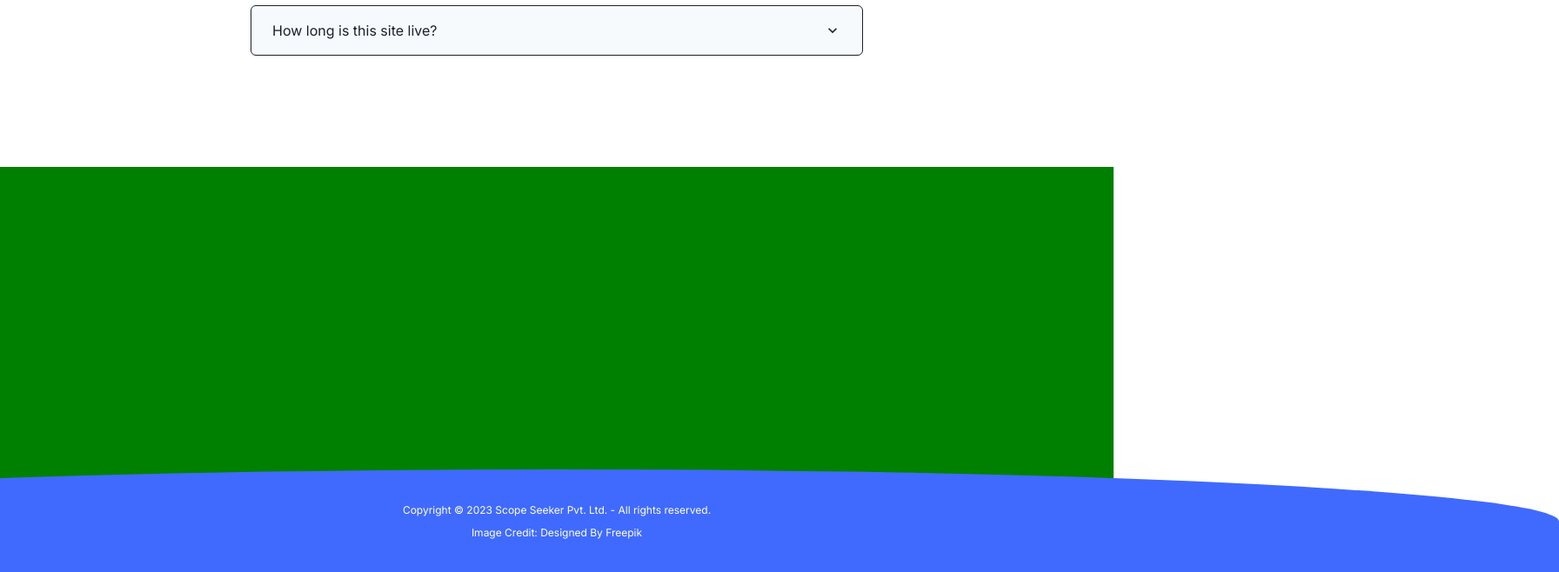
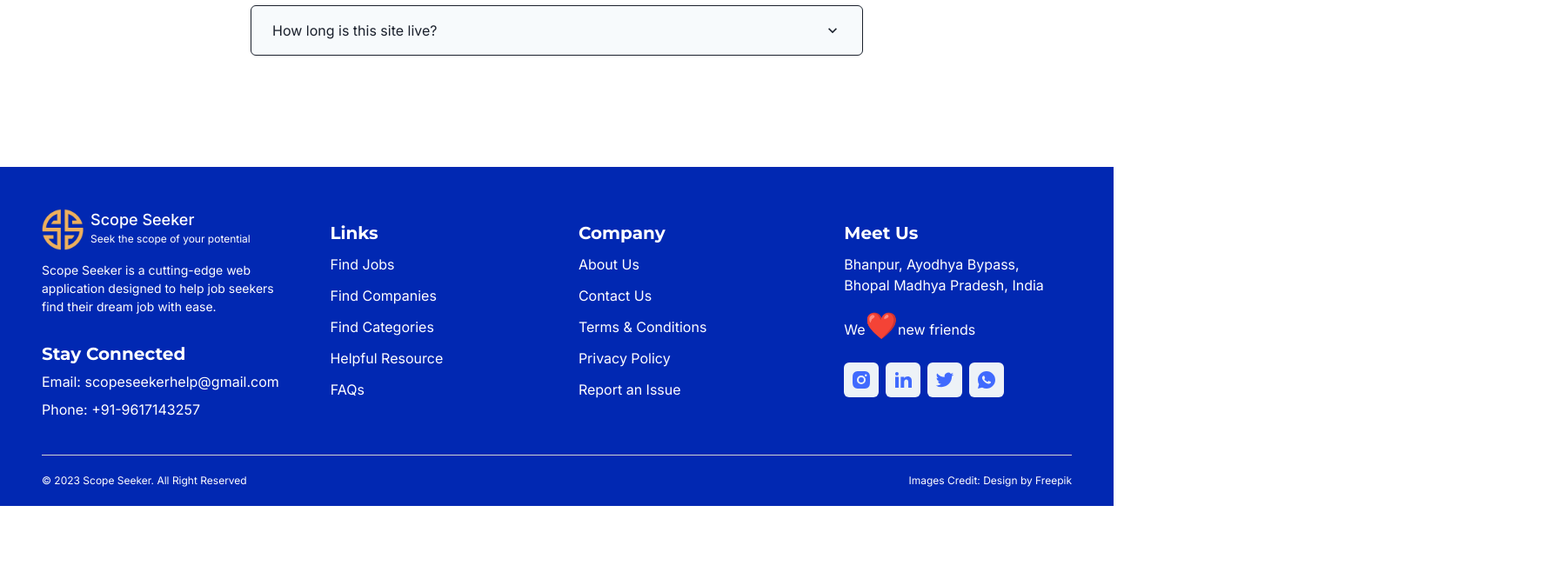
Before and after one commit to scopeseeker/scopeseeker-frontend, a Next.js app: page / in a window 1280 px wide. Shown: the part 2080-2738 px from the top of the page at 87% size, 1792 px wide, since content can reach past the window. After the commit the page ends 2662 px from the top, so only its background shows below. Built offline with nearby package versions, Linux system fonts and the light colour scheme.

Commit message:
style: fotter design completed

```diff
--- a/component/button/MyButton.tsx
+++ b/component/button/MyButton.tsx
@@ -8,6 +8,7 @@ interface MyButtonProps {
   color: string;
   bg: string;
   size: string;
+  variant: string;
 }
 
 const MyButton: React.FC<MyButtonProps> = ({
@@ -16,6 +17,7 @@ const MyButton: React.FC<MyButtonProps> = ({
   fontSize = 'xs',
   color = 'white',
   bg = 'brand.100',
+  variant = 'solid',
   size = 'sm',
 }: MyButtonProps) => {
   return (
@@ -23,6 +25,7 @@ const MyButton: React.FC<MyButtonProps> = ({
       size={size}
       color={color}
       bg={bg}
+      variant = {variant}
       fontWeight={'medium'}
       fontSize={fontSize}
       _hover={{ backgroundColor: 'brand.200' }}
--- a/component/footer/index.tsx
+++ b/component/footer/index.tsx
@@ -1,45 +1,197 @@
 import {
-  Box,
+  Button,
   Center,
-  Divider,
   Flex,
-  Grid,
-  GridItem,
   Heading,
   HStack,
-  ListItem,
+  IconButton,
   Text,
-  UnorderedList,
   VStack,
 } from '@chakra-ui/react';
 import Image from 'next/image';
+import Link from 'next/link';
 import Icon from '../icon/Icon';
 
 const Footer = () => {
   return (
-    <VStack w={'full'} bg={'green'}>
-      <HStack w={'full'} h={'xs'}>
-        {/* Fotter Content Will Show Here */}
-      </HStack>
-      <Box maxW={'100vw'} mt={'10'} bg={'green'} position={'relative'} p={'10'}>
-        <VStack
-        justifyContent={'center'}
-          w={'180vw'}
-          bg={'brand.100'}
-          h={'120px'}
-          position={'absolute'}
-          left={'50%'}
-          transform={'translate(-50%, -50%)'}
-          borderTopRadius={'150%'}
+    <VStack
+      bg={'brand.300'}
+      w={'full'}
+      px={{ base: 5, xl: 12 }}
+      pt={12}
+      gap={10}
+      justifyContent={'space-between'}
+      color={'white'}
+    >
+      <Flex
+        w={'full'}
+        gap={{ base: 5, md: '2', xl: 10 }}
+        flexDirection={{ base: 'column', md: 'row' }}
+      >
+        {/* Section1: Company */}
+        <Flex
+          flexDir={'column'}
+          gap={3}
+          w={{ base: '100%', md: 'calc(100%/4)' }}
         >
-            <Text as={'span'} fontSize={'xs'} color={'white'}>Copyright © 2023 Scope Seeker Pvt. Ltd. - All rights reserved.</Text>
-            <Text as={'span'} fontSize={'xs'} color={'white'}>Image Credit: Designed By Freepik</Text>
+          <HStack cursor={'pointer'}>
+            <Center w={12} h={12}>
+              <Image
+                src={require('../../public/scopeseeker-logo.png')}
+                alt={'ss-log'}
+              />
+            </Center>
 
-        </VStack>
-      </Box>
+            <Flex direction={'column'} gap={1}>
+              <Text
+                as={'span'}
+                lineHeight={'1'}
+                fontSize={'lg'}
+                fontWeight={'medium'}
+              >
+                Scope Seeker
+              </Text>
+              <Text as={'span'} fontSize={'xs'}>
+                Seek the scope of your potential
+              </Text>
+            </Flex>
+          </HStack>
+
+          <Text as={'span'} fontSize={'sm'}>
+            Scope Seeker is a cutting-edge web application designed to help job
+            seekers find their dream job with ease.
+          </Text>
+          <Flex direction={'column'} mt={5} gap={2}>
+            <FooterHeading title={'Stay Connected'} />
+            <Text>Email: scopeseekerhelp@gmail.com</Text>
+            <Text>Phone: +91-9617143257</Text>
+          </Flex>
+        </Flex>
+        <Flex
+          w={{ base: '100%', md: 'calc(100%/2)' }}
+          flexDirection={{ base: 'column', sm: 'row' }}
+          alignItems={{ base: 'flex-start' }}
+          gap={5}
+        >
+          {/* Links Section */}
+          <Flex flexDir={'column'} gap={3} w={'50%'} p={{ base: 0, md: 4 }}>
+            <FooterHeading title={'Links'} />
+            <FooterLink link={'#'} title={'Find Jobs'} />
+            <FooterLink link={'#'} title={'Find Companies'} />
+            <FooterLink link={'#'} title={'Find Categories'} />
+            <FooterLink link={'#'} title={'Helpful Resource'} />
+            <FooterLink link={'#'} title={'FAQs'} />
+          </Flex>
+
+          {/* Company Section */}
+          <Flex flexDir={'column'} gap={3} w={'50%'} p={{ base: 0, md: 4 }}>
+            <FooterHeading title={'Company'} />
+            <FooterLink link={'#'} title={'About Us'} />
+            <FooterLink link={'#'} title={'Contact Us'} />
+            <FooterLink link={'#'} title={'Terms & Conditions'} />
+            <FooterLink link={'#'} title={'Privacy Policy'} />
+            <FooterLink link={'#'} title={'Report an Issue'} />
+          </Flex>
+        </Flex>
+
+        {/* Meet Us section */}
+        <Flex
+          flexDir={'column'}
+          gap={3}
+          w={{ base: '100%', md: 'calc(100%/4)' }}
+          p={{ base: 0, md: 4 }}
+        >
+          <FooterHeading title={'Meet Us'} />
+          <Text as={'span'}>
+            Bhanpur, Ayodhya Bypass, Bhopal Madhya Pradesh, India
+          </Text>
+          <Text as={'span'}>
+            We
+            <Text as={'span'} fontSize={'3xl'}>
+              ❤️
+            </Text>
+            new friends
+          </Text>
+          <HStack py={2}>
+            <IconButton
+              p={2}
+              aria-label="social-meida"
+              color={'brand.100'}
+              icon={<Icon name={'instagram'} />}
+            />
+            <IconButton
+              p={2}
+              aria-label="social-meida"
+              color={'brand.100'}
+              icon={<Icon name={'linkedin'} />}
+            />
+            <IconButton
+              p={2}
+              aria-label="social-meida"
+              color={'brand.100'}
+              icon={<Icon name={'twitter'} />}
+            />
+
+            <IconButton
+              p={2}
+              aria-label="social-meida"
+              color={'brand.100'}
+              icon={<Icon name={'whatsapp'} />}
+            />
+          </HStack>
+        </Flex>
+      </Flex>
+
+      {/* Bottom Copyright Sections */}
+      <Flex
+        py={5}
+        borderTop={'1px solid lightgrey'}
+        w={'full'}
+        justifyContent={'space-between'}
+        alignItems={'center'}
+        color={'white'}
+        flexDirection={{ base: 'column', md: 'row' }}
+      >
+        <Text as={'span'} fontSize={'xs'}>
+          &copy; 2023 Scope Seeker. All Right Reserved
+        </Text>
+        <Text as={'span'} fontSize={'xs'}>
+          Images Credit: Design by Freepik
+        </Text>
+      </Flex>
     </VStack>
-// Dummy
+  );
+};
 
+interface IFooterHeading {
+  title: string;
+}
+
+const FooterHeading: React.FC<IFooterHeading> = ({ title }: IFooterHeading) => {
+  return (
+    <Heading as={'span'} fontSize={'xl'}>
+      {title}
+    </Heading>
+  );
+};
+
+interface IFooterLink {
+  title: string;
+  link: string;
+}
+
+const FooterLink: React.FC<IFooterLink> = ({ title, link }: IFooterLink) => {
+  return (
+    <Link href={link}>
+      <Button
+        color={'white'}
+        _hover={{ textDecoration: 'none', color: 'secondary.200' }}
+        fontWeight={'normal'}
+        variant={'link'}
+      >
+        {title}
+      </Button>
+    </Link>
   );
 };
 
```
